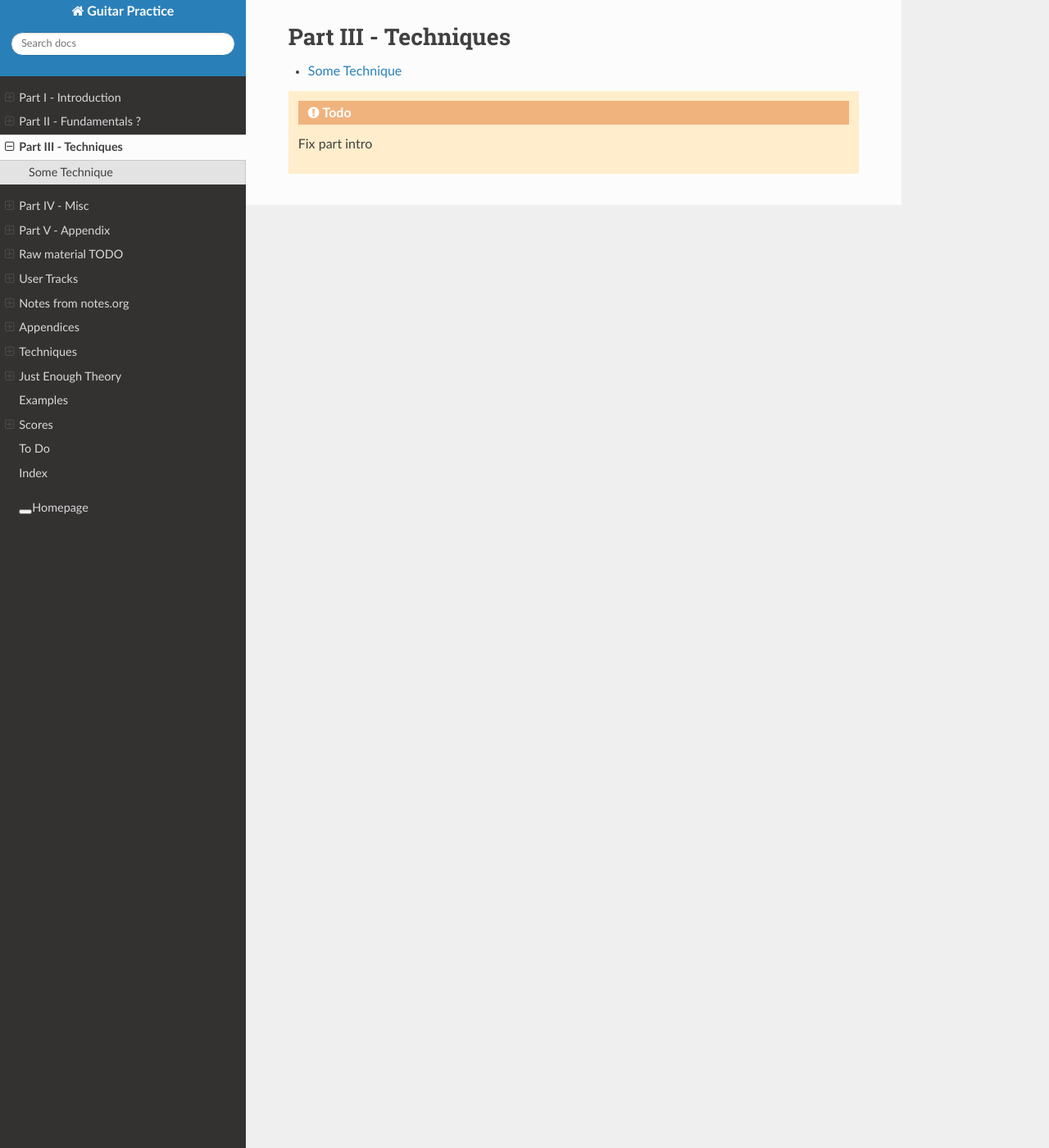
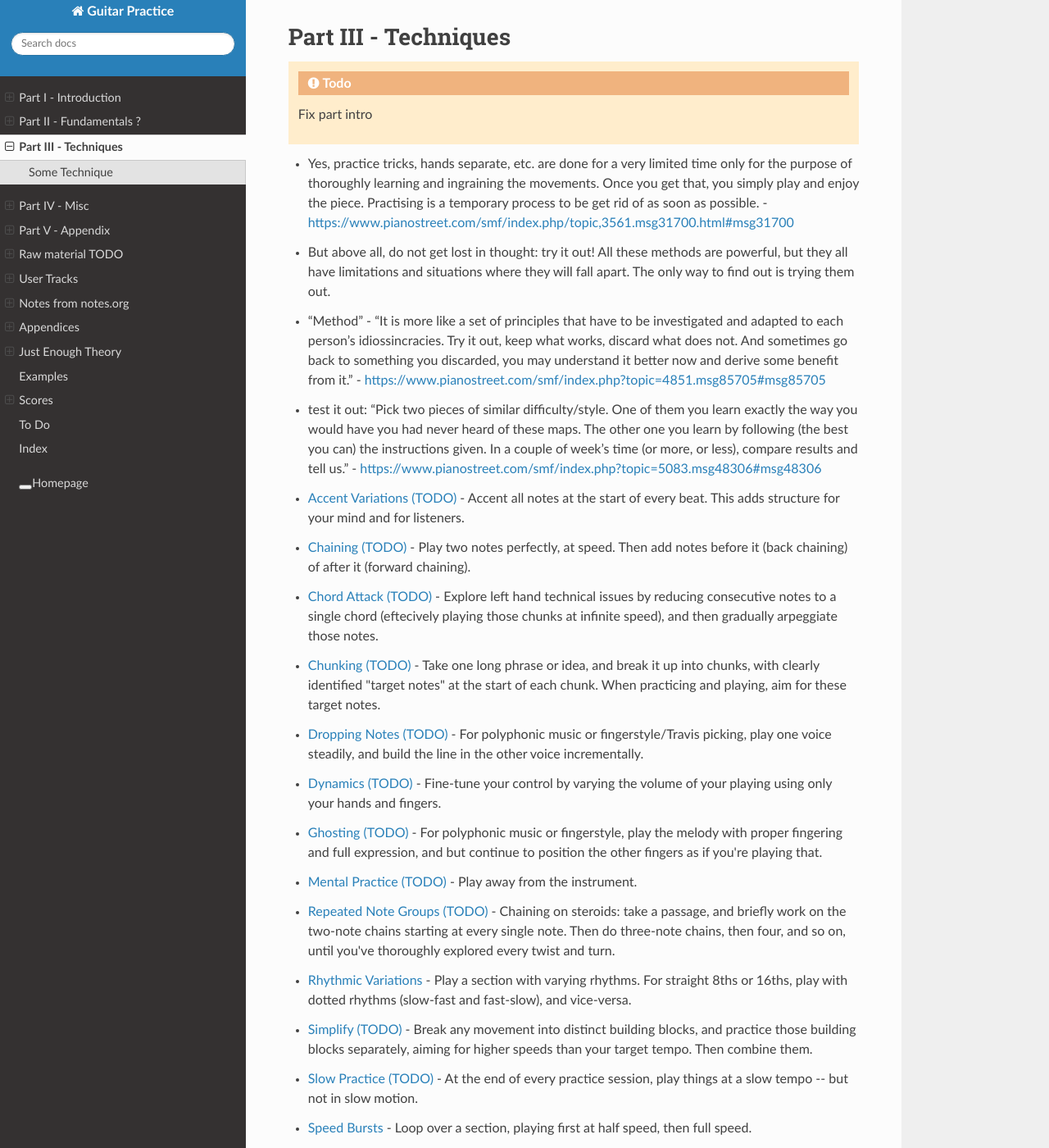
Before and after one commit to jzohrab/practicing-guitar, a Sphinx documentation site: the page built from docs/part-3/index.rst, in a window 1280 px wide and 1400 px high. Shown: the whole window at 82% size. Built offline with Sphinx 7.4.7 and the Read the Docs theme 2.0.0, drawn with Linux system fonts in a browser that asks for light colours; pages that are not in the unit, such as notebooks, are missing from menus; a script that is not in the unit is left out; some of the changed lines change nothing that is shown; some of the changed text lies outside the part shown.

Commit message:
Move technique intro page.

```diff
--- a/docs/part-3/index.rst
+++ b/docs/part-3/index.rst
@@ -2,9 +2,23 @@
 Part III - Techniques
 #####################
 
+.. todo:: Fix part intro
+
+- Yes, practice tricks, hands separate, etc. are done for a very limited time only for the purpose of thoroughly learning and ingraining the movements. Once you get that, you simply play and enjoy the piece. Practising is a temporary process to be get rid of as soon as possible.  - https://www.pianostreet.com/smf/index.php/topic,3561.msg31700.html#msg31700
+
+- But above all, do not get lost in thought: try it out! All these methods are powerful, but they all have limitations and situations where they will fall apart. The only way to find out is trying them out.
+
+- "Method" - "It is more like a set of principles that have to be investigated and adapted to each person's idiossincracies. Try it out, keep what works, discard what does not. And sometimes go back to something you discarded, you may understand it better now and derive some benefit from it." - https://www.pianostreet.com/smf/index.php?topic=4851.msg85705#msg85705
+
+- test it out: "Pick two pieces of similar difficulty/style. One of them you learn exactly the way you would have you had never heard of these maps. The other one you learn by following (the best you can) the instructions given. In a couple of week’s time (or more, or less), compare results and tell us." - https://www.pianostreet.com/smf/index.php?topic=5083.msg48306#msg48306
+
+
+.. tech:techniquelist::
+
+Also see the :ref:`techniqueindex` and the :ref:`techniqueratingindex`.
+
 .. toctree::
+   :maxdepth: 3
    :glob:
 
    *
-
-.. todo:: Fix part intro
--- a/docs/techniques/index.rst
+++ /dev/null
@@ -1,25 +0,0 @@
-Techniques
-==========
-
-.. todo::
-
-   Fix intro text
-
-- Yes, practice tricks, hands separate, etc. are done for a very limited time only for the purpose of thoroughly learning and ingraining the movements. Once you get that, you simply play and enjoy the piece. Practising is a temporary process to be get rid of as soon as possible.  - https://www.pianostreet.com/smf/index.php/topic,3561.msg31700.html#msg31700
-
-- But above all, do not get lost in thought: try it out! All these methods are powerful, but they all have limitations and situations where they will fall apart. The only way to find out is trying them out.
-
-- "Method" - "It is more like a set of principles that have to be investigated and adapted to each person's idiossincracies. Try it out, keep what works, discard what does not. And sometimes go back to something you discarded, you may understand it better now and derive some benefit from it." - https://www.pianostreet.com/smf/index.php?topic=4851.msg85705#msg85705
-
-- test it out: "Pick two pieces of similar difficulty/style. One of them you learn exactly the way you would have you had never heard of these maps. The other one you learn by following (the best you can) the instructions given. In a couple of week’s time (or more, or less), compare results and tell us." - https://www.pianostreet.com/smf/index.php?topic=5083.msg48306#msg48306
-
-
-.. tech:techniquelist::
-
-Also see the :ref:`techniqueindex` and the :ref:`techniqueratingindex`.
-
-.. toctree::
-   :maxdepth: 3
-   :glob:
-
-   *
```
